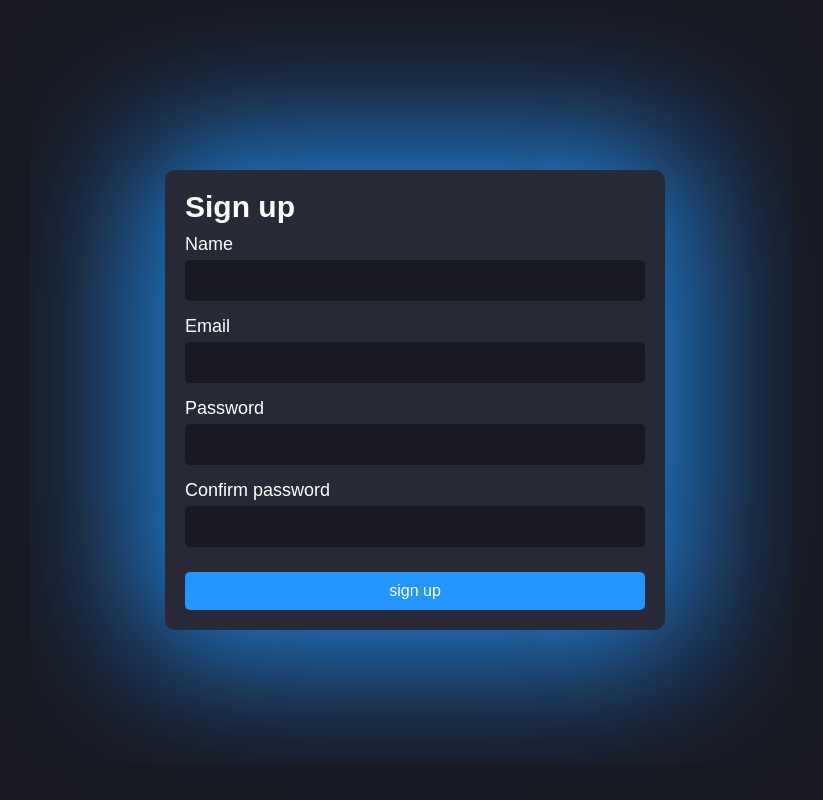
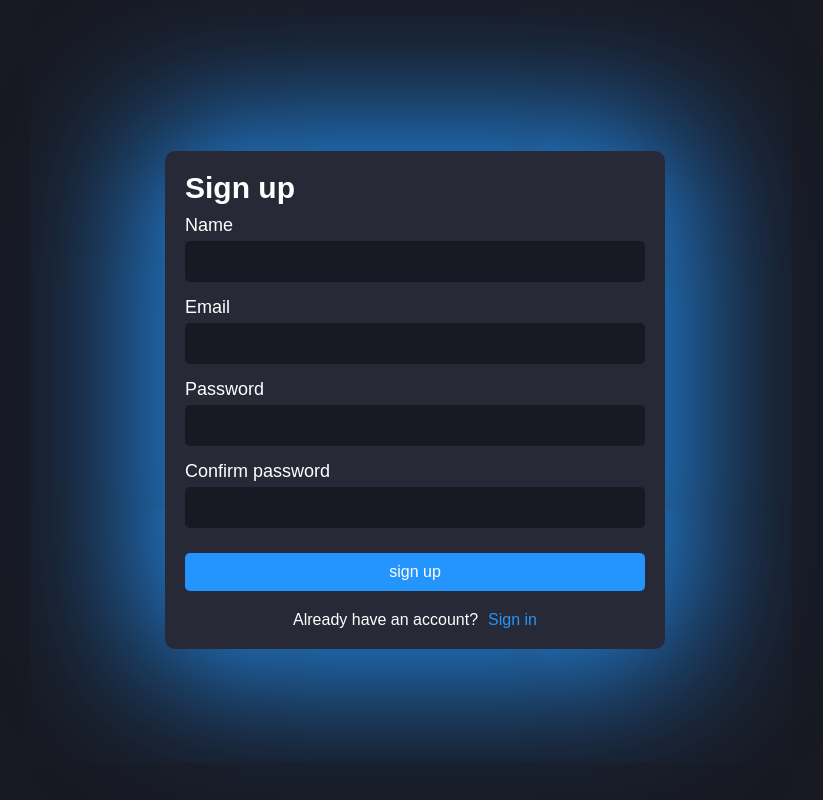
Before and after one commit to Ivan-rom/graphiql-app, a Next.js app: page /en/sign-up in a window 1280 px wide. Shown: the whole page, without its empty margins (225-1048 px from the left). Built offline with nearby package versions, Linux system fonts and the light colour scheme.

Commit message:
feat: add hint-links on sign in/up pages

```diff
--- a/messages/en.json
+++ b/messages/en.json
@@ -17,10 +17,14 @@
   },
   "SignUp": {
     "title": "Sign up",
-    "submit-text": "sign up"
+    "submit-text": "sign up",
+    "hint": "Already have an account?",
+    "link": "Sign in"
   },
   "SignIn": {
     "title": "Sign in",
-    "submit-text": "sign in"
+    "submit-text": "sign in",
+    "hint": "Don't have an account?",
+    "link": "Sign up"
   }
 }
--- a/messages/ru.json
+++ b/messages/ru.json
@@ -17,10 +17,14 @@
   },
   "SignUp": {
     "title": "Регистрация",
-    "submit-text": "зарегистрироваться"
+    "submit-text": "зарегистрироваться",
+    "hint": "Уже есть аккаунт?",
+    "link": "Вход"
   },
   "SignIn": {
     "title": "Вход",
-    "submit-text": "вход"
+    "submit-text": "вход",
+    "hint": "Еще нет аккаунта?",
+    "link": "Регистрация"
   }
 }
--- a/src/app/[lang]/sign-in/page.module.css
+++ b/src/app/[lang]/sign-in/page.module.css
@@ -28,5 +28,13 @@
     .button {
       margin-top: 10px;
     }
+
+    .hint {
+      margin-top: 20px;
+      display: flex;
+      align-items: center;
+      justify-content: center;
+      gap: 10px;
+    }
   }
 }
--- a/src/app/[lang]/sign-up/page.module.css
+++ b/src/app/[lang]/sign-up/page.module.css
@@ -28,5 +28,13 @@
     .button {
       margin-top: 10px;
     }
+
+    .hint {
+      margin-top: 20px;
+      display: flex;
+      align-items: center;
+      justify-content: center;
+      gap: 10px;
+    }
   }
 }
--- a/src/app/[lang]/sign-up/page.tsx
+++ b/src/app/[lang]/sign-up/page.tsx
@@ -9,6 +9,7 @@ import FormField from '@/components/FormField/FormField';
 import classNames from 'classnames';
 import sharedStyles from '@/shared.module.css';
 import styles from './page.module.css';
+import Link from 'next/link';
 
 type FormData = {
   [SignUpInputsNames.name]: string;
@@ -38,7 +39,7 @@ const inputs: { name: SignUpInputsNames; type: string }[] = [
 
 function SignUpPage() {
   const t = useTranslations('Form');
-  const tSignUp = useTranslations('SignUp');
+  const tPage = useTranslations('SignUp');
 
   const schema = object({
     name: string().required(t('field-required')),
@@ -65,7 +66,7 @@ function SignUpPage() {
   return (
     <section className={styles.section}>
       <div className={styles.container}>
-        <h2 className={styles.title}>{tSignUp('title')}</h2>
+        <h2 className={styles.title}>{tPage('title')}</h2>
         <form onSubmit={handleSubmit(submitHandler)} className={styles.form}>
           {inputs.map(({ name, type }) => (
             <FormField
@@ -78,9 +79,15 @@ function SignUpPage() {
             />
           ))}
           <button className={classNames(sharedStyles.button, styles.button)}>
-            {tSignUp('submit-text')}
+            {tPage('submit-text')}
           </button>
         </form>
+        <div className={styles.hint}>
+          <span>{tPage('hint')}</span>
+          <Link href="sign-in" className={sharedStyles.link}>
+            {tPage('link')}
+          </Link>
+        </div>
       </div>
     </section>
   );
--- a/src/shared.module.css
+++ b/src/shared.module.css
@@ -9,3 +9,8 @@
     filter: brightness(1.1);
   }
 }
+
+.link {
+  text-decoration: none;
+  color: var(--accent-color);
+}
```
Also changed, not shown: src/app/[lang]/sign-in/page.tsx (+7 -0 lines).
